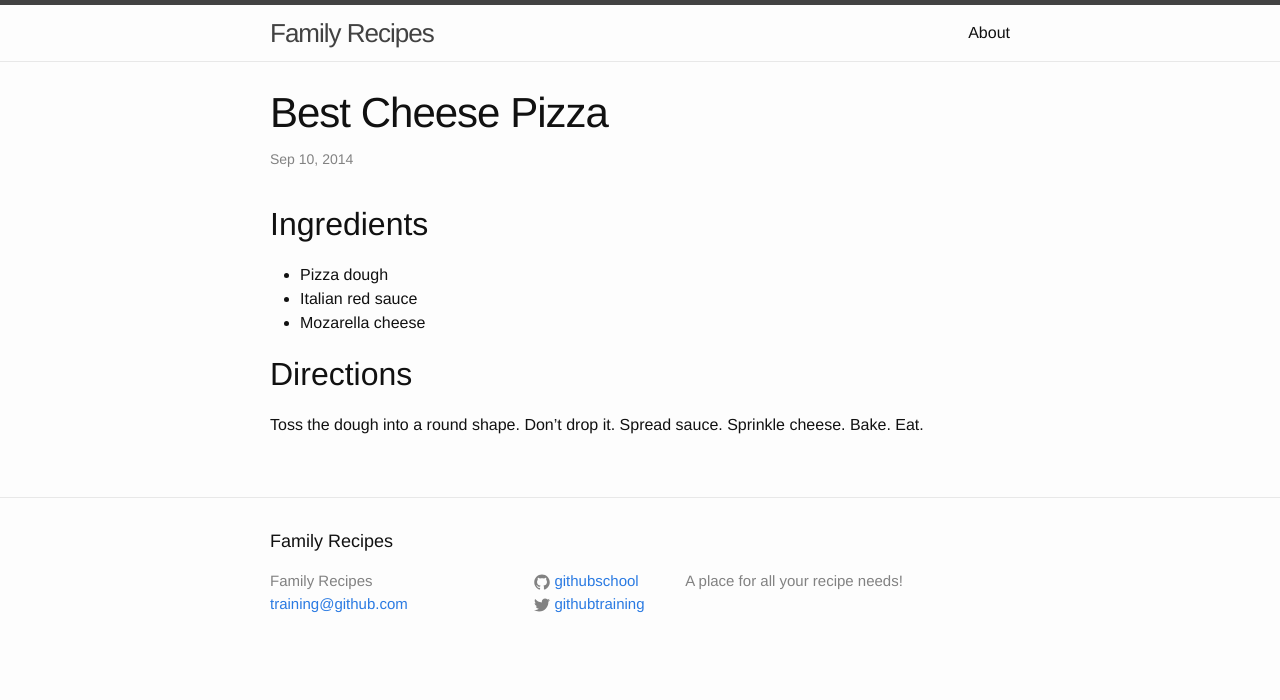
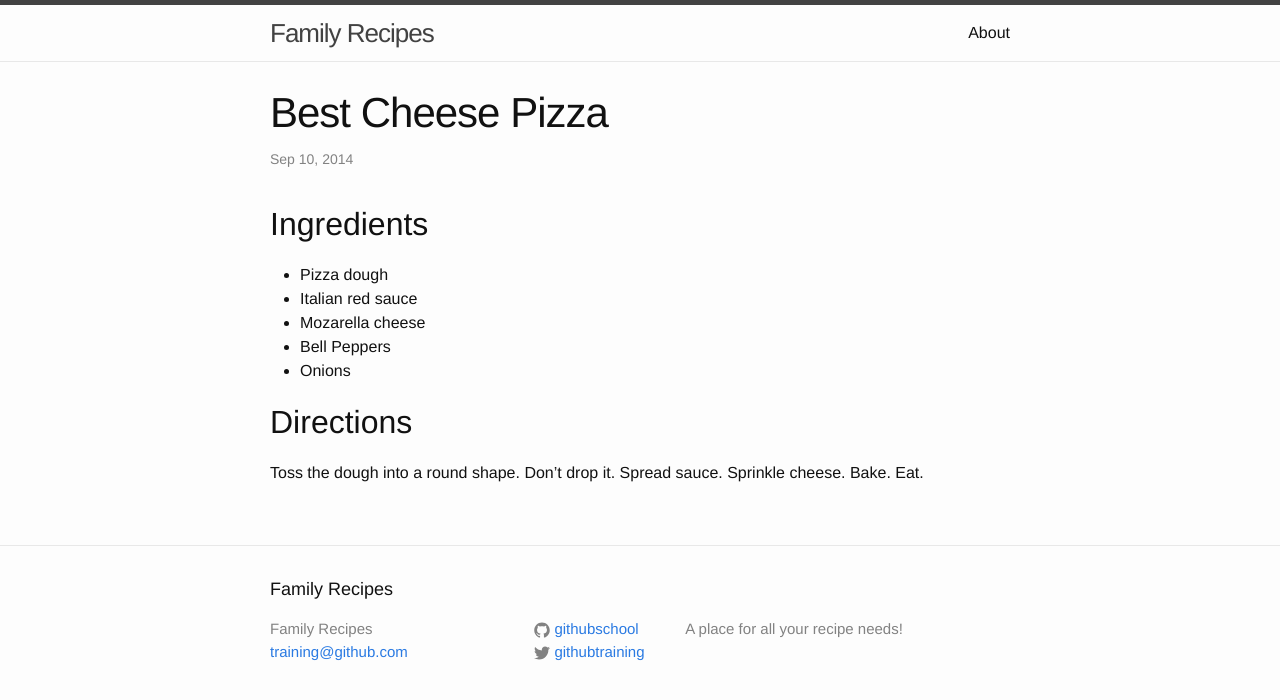
Before and after one commit to githubteacher/feb-recipes, a Jekyll site: the page built from _posts/2014-09-10-cheese-pizza.md, in a window 1280 px wide. Shown: the top 700 px of the page. Built offline with Jekyll 4.4.1, drawn with Linux system fonts in a browser that asks for light colours.

Commit message:
Update 2014-09-10-cheese-pizza.md
My Change - Anand

```diff
--- a/_posts/2014-09-10-cheese-pizza.md
+++ b/_posts/2014-09-10-cheese-pizza.md
@@ -9,6 +9,8 @@ categories: entree
 - Pizza dough
 - Italian red sauce
 - Mozarella cheese
+- Bell Peppers
+- Onions
 
 ## Directions
 
```
